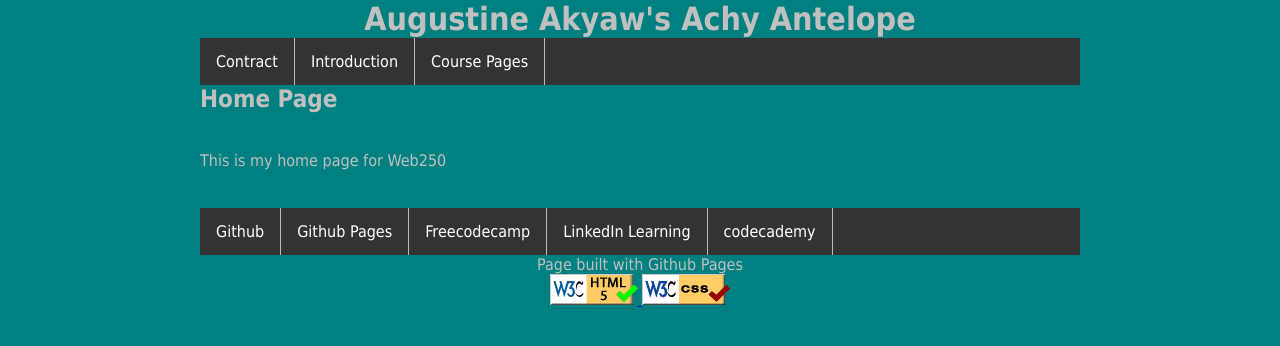
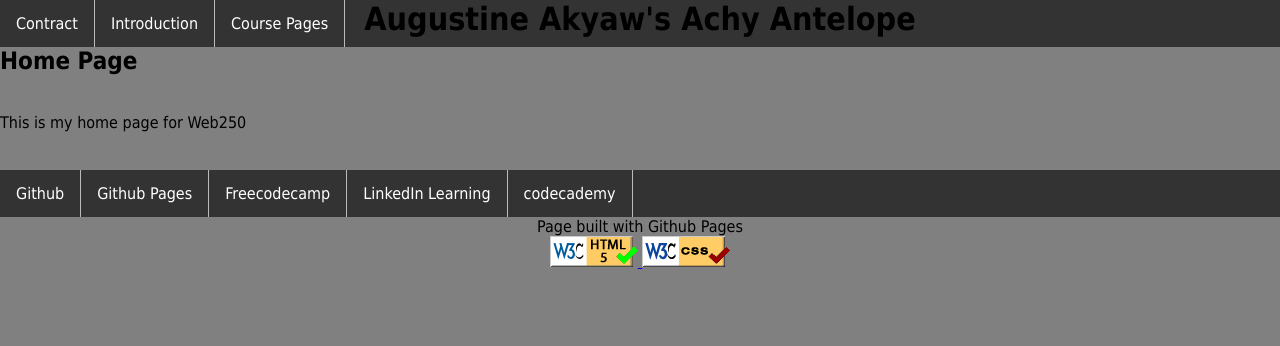
Before and after one commit to SunOfGad/SunOfGad.github.io, a PHP site: page / in a window 1280 px wide. Shown: the top 346 px of the page. Run offline with PHP 8.4, Linux system fonts and the light colour scheme.

Commit message:
save changes

```diff
--- a/web250/styles/default.css
+++ b/web250/styles/default.css
@@ -3,16 +3,22 @@
 }
 
 body {
-
-    color: silver;
-    background-color: teal;
+    background-color: grey;
     font-family: Tahoma;
+    /*
     margin-left: 200px;
     margin-right: 200px;
+    */
+    height: 100;
 }
 
 header {
     text-align: center;
+    display: block;
+    position: fixed;
+    top: 0;
+    left: 0;
+    width: 100%;
 }
 
 
```
